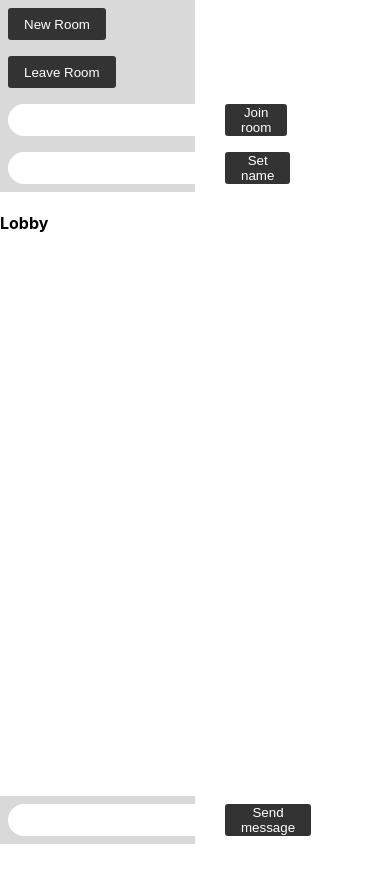
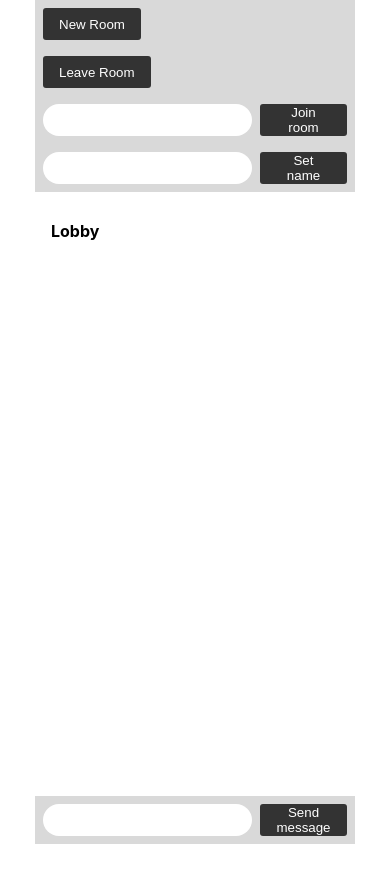
Before and after one commit to yuumasato/have_you_heard_back, a website: page public/index.html in a window 390 px wide. After the commit the page ends 844 px from the top, so only its background shows below. Drawn offline with nearby package versions, Linux system fonts and the light colour scheme; no server answers.

Commit message:
Fixed client responsiveness

```diff
--- a/public/index.html
+++ b/public/index.html
@@ -6,9 +6,17 @@
     <meta name="viewport" content="width=device-width, initial-scale=1.0">
     <style>
         body {
+            width: 100%;
             margin: 0;
             padding-bottom: 3rem;
             font-family: -apple-system, BlinkMacSystemFont, "Segoe UI", Roboto, Helvetica, Arial, sans-serif;
+        }
+
+        .main-section{
+          width: 60vw;
+          min-width: 320px;
+          min-height: 90vh;
+          margin: 0 auto;
         }
 
         .form_s {
@@ -29,7 +37,6 @@
             padding: 0.25rem;
             position: fixed;
             bottom: 0;
-            width: 50vw;
             display: flex;
             height: 3rem;
             box-sizing: border-box;
@@ -72,14 +79,16 @@
             background: #efefef;
         }
 
+        #room{
+          padding: 0.5rem 1rem;
+        }
+
         .menu {
-            width: 50vw;
-            height: 40vh;
+            width: 100%;
         }
 
         .chat {
-            width: 50vw;
-            height: 50vh;
+            width: 100%;
             bottom: 3rem;
             padding: 0;
             box-sizing: border-box;
@@ -88,10 +97,13 @@
 
         .chat_form {
             padding: 0;
-            left: 25vw;
             height: 10vh;
-            width: 50vw;
             box-sizing: border-box;
+        }
+
+        .chat_form form{
+          width: 60vw;
+          min-width: 320px;
         }
 
         .cleanList {
@@ -103,6 +115,7 @@
 </head>
 
 <body>
+  <section class="main-section">
     <div class="menu">
         <form class="form_s" id="newRoomForm" action="">
             <button class="button_s">New Room</button>
@@ -134,6 +147,7 @@
             <button class="button_s">Send message</button>
         </form>
     </div>
+  </section>
 
     <script src="/socket.io/socket.io.js"></script>
     <script>
```
